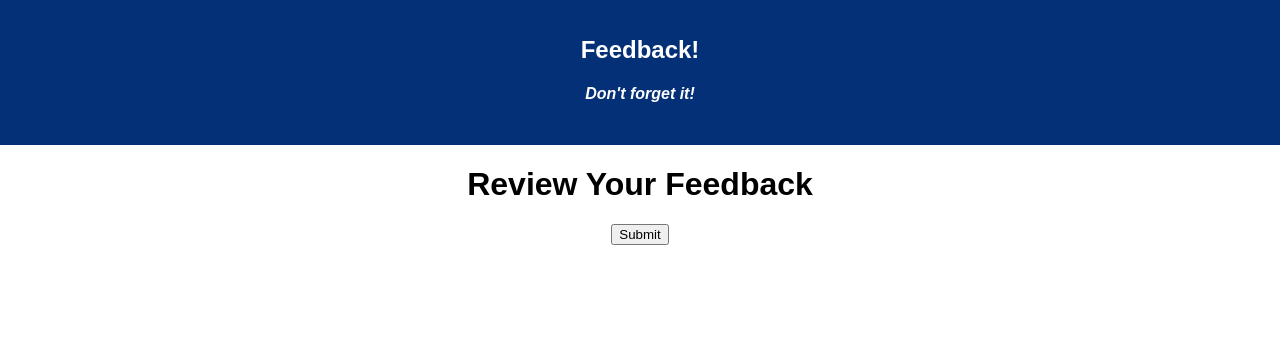
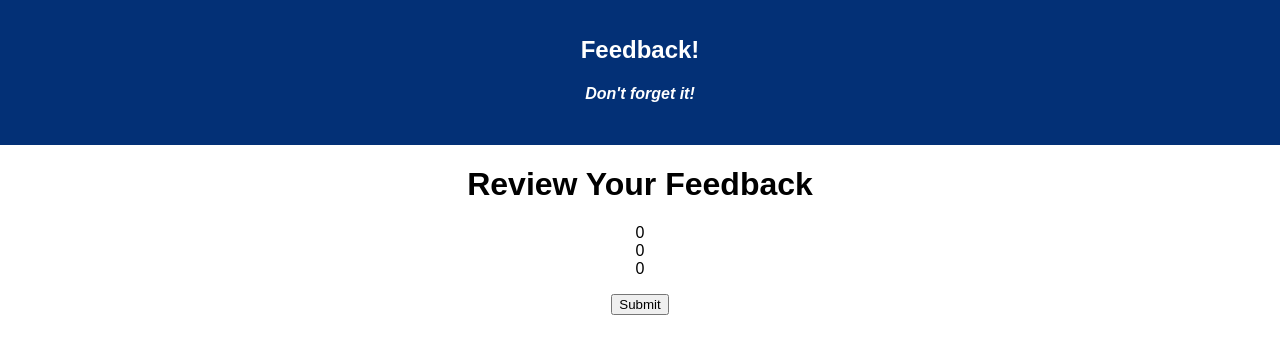
Before and after one commit to travisflak/redux-feedback-loop, a React app: page /#/feedbackReview in a window 1280 px wide. Built offline with nearby package versions, Linux system fonts and the light colour scheme.

Commit message:
setting up reduers to be rendered on the review feedback page

```diff
--- a/src/components/App/App.css
+++ b/src/components/App/App.css
@@ -16,3 +16,8 @@
 .App-intro {
   font-size: large;
 }
+
+ul {
+  list-style: none;
+  margin-right: 40px;
+}
--- a/src/components/feedbackReview/feedbackReview.js
+++ b/src/components/feedbackReview/feedbackReview.js
@@ -1,14 +1,19 @@
 import React, { Component } from 'react';
 import { connect } from 'react-redux';
+import Axios from 'axios';
 
 class feedbackReview extends Component {
 
-    submitButton = ( event ) => {
-            this.props.dispatch({
-            type: 'SET_FEEDBACK',
-            payload: this.state.feedbackReview
-        })
-        this.props.history.push('/feeling')
+    handleSubmit = (event) => {
+        event.preventDefault();
+        console.log(`Adding Data`, this.state.newBook);
+        // TODO - axios request to server to add book
+        Axios.post('/books', this.state.newBook).then ((response) =>{
+          console.log(response.data);
+          this.props.getBooks();
+        }).catch((error) => {
+            console.log(error);
+        });
       }
 
 
@@ -16,7 +21,13 @@ class feedbackReview extends Component {
         return (
             <>
                 <h1>Review Your Feedback</h1>
-                <button onClick={this.submitButton}>Submit</button>
+                <ul>
+                    <li>{this.props.reduxState.feelingReducer}</li>
+                    <li>{this.props.reduxState.understandingReducer}</li>
+                    <li>{this.props.reduxState.supportReducer}</li>
+                    <li>{this.props.reduxState.commentsReducer}</li>
+                </ul>
+                <button onClick={(event) => this.handleSubmit(event)} type='submit'>Submit</button>
             </>
         )
     }
--- a/src/index.js
+++ b/src/index.js
@@ -7,35 +7,44 @@ import registerServiceWorker from './registerServiceWorker';
 import { createStore, combineReducers } from 'redux';
 import { Provider } from 'react-redux';
 
-const feelingReducer = (state = [], action) => {
+const feelingReducer = (state = 0, action) => {
 
     if(action.type === 'SET_FEELING') {
         return action.payload;
     }
-    else if(action.type === 'SET_FEELING'){
-        return [...state, action.payload]
+    else{
+        return state;
     }
-    return state;
-}
-const understandingReducer = (state = [], action) => {
-    if (action.type === 'ADD_UNDERSTANDING'){
-        return [...state, action.payload]
-    }
-    return state;
 }
 
-const supportReducer = (state = [], action) => {
-    if (action.type === 'ADD_SUPPORT'){
-        return [...state, action.payload]
+const understandingReducer = (state = 0, action) => {
+
+    if(action.type === 'SET_FEELING') {
+        return action.payload;
     }
-    return state;
+    else{
+        return state;
+    }
 }
 
-const commentsReducer = (state = [], action) => {
-    if (action.type === 'ADD_COMMENTS'){
-        return [...state, action.payload]
+const supportReducer = (state = 0, action) => {
+
+    if(action.type === 'SET_FEELING') {
+        return action.payload;
     }
-    return state;
+    else{
+        return state;
+    }
+}
+
+const commentsReducer = (state = '', action) => {
+
+    if(action.type === 'SET_FEELING') {
+        return action.payload;
+    }
+    else{
+        return state;
+    }
 }
 
 
```
